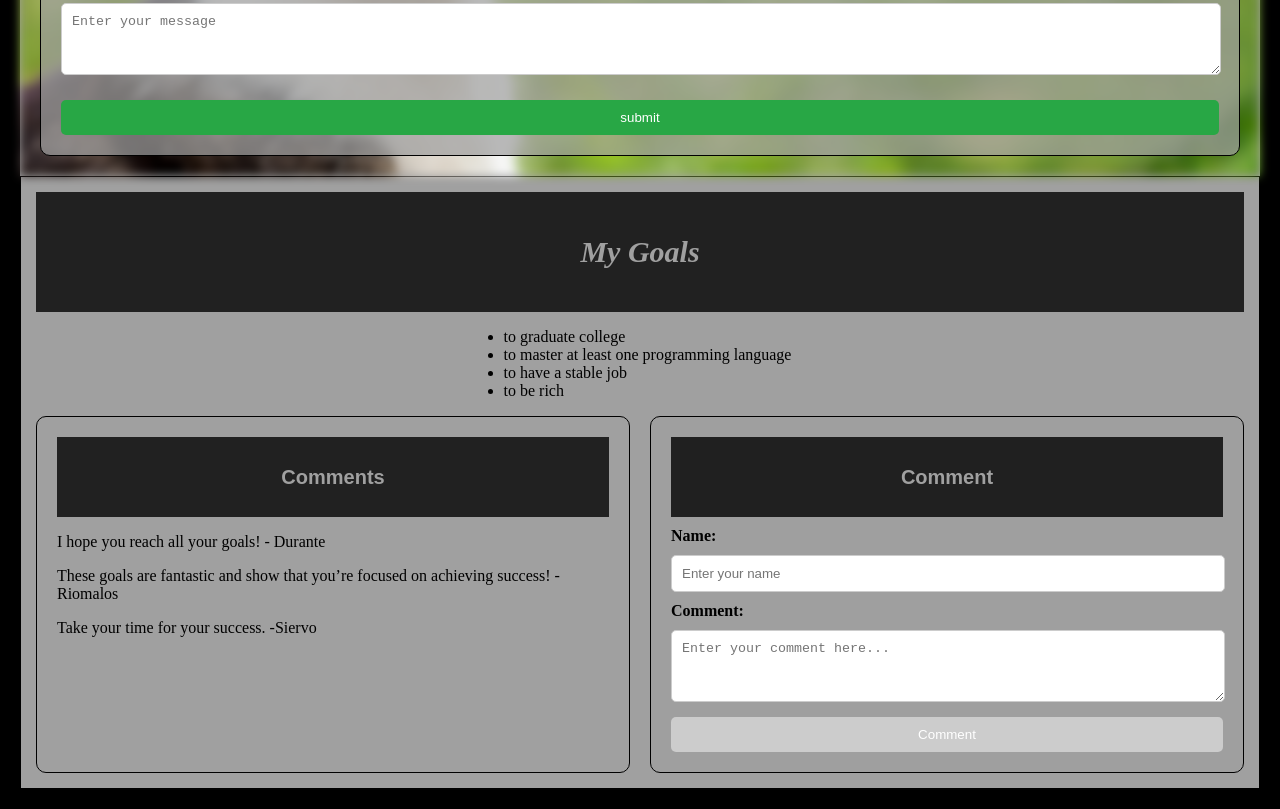
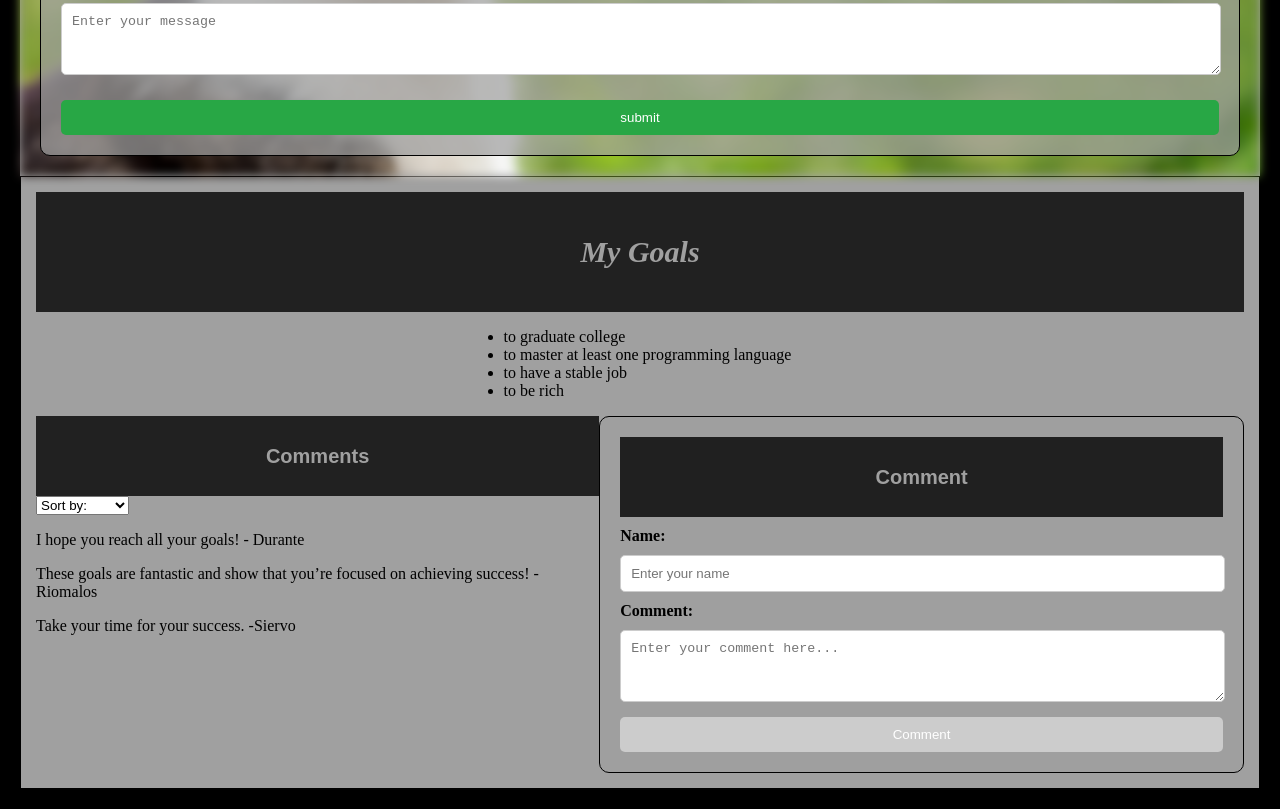
Before and after one commit to PUP-BSIT/exercise-10-hershell, a plain HTML site: page florido_maydelyn/index.html in a window 1280 px wide. Shown: the part 2070-2879 px from the top of the page. Drawn offline with Linux system fonts and the light colour scheme.

Commit message:
add sort option

```diff
--- a/florido_maydelyn/index.html
+++ b/florido_maydelyn/index.html
@@ -134,8 +134,15 @@
         </ul>
 
         <div class="comment">
-          <div class="groupmate-comments">
+          <div class="comments">
             <h3>Comments</h3>
+
+            <select id="sort_toggle">
+              <option value="">Sort by:</option>
+              <option value="ascending">Ascending</option>
+              <option value="descending">Descending</option>
+            </select>
+
             <p>I hope you reach all your goals! - Durante</p>
             <p>
               These goals are fantastic and show that you’re focused on
```
